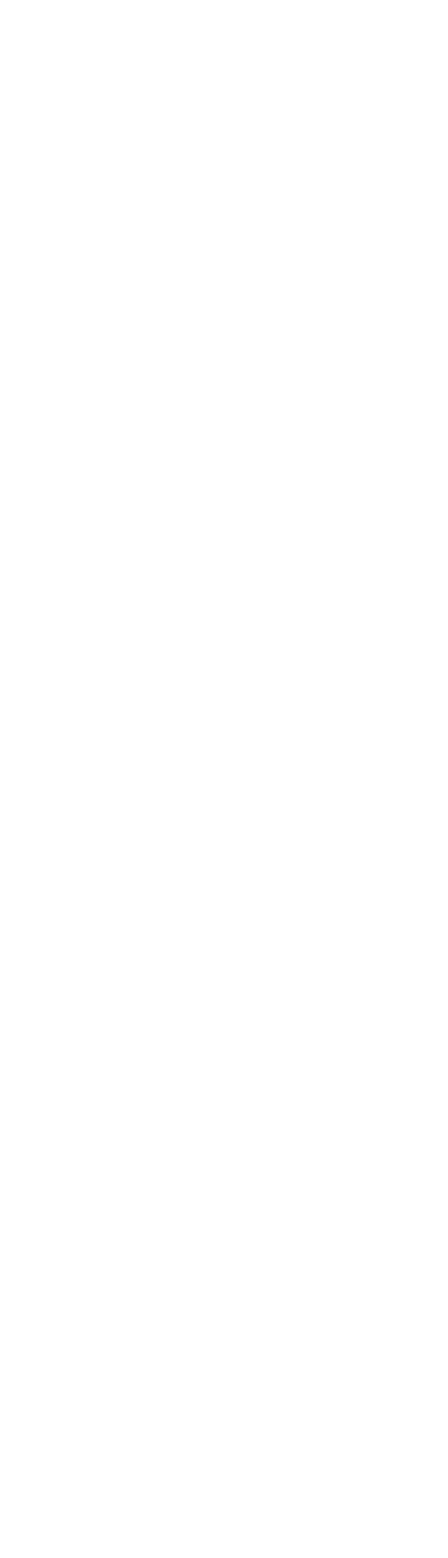
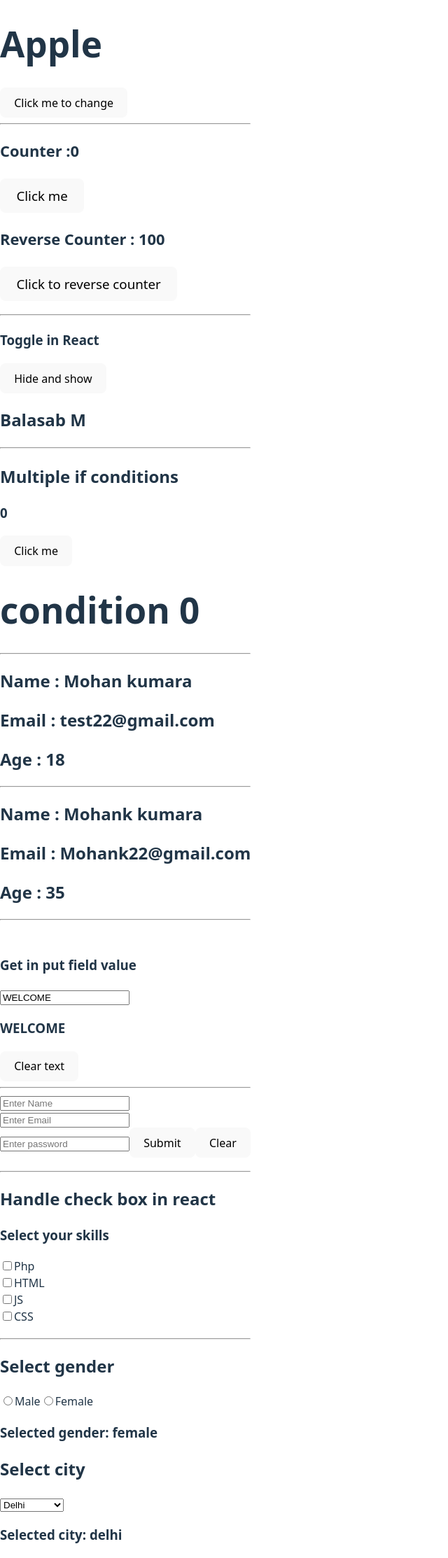
Before and after one commit to balasabm123/React-study-material, a React (Vite) app: page / in a window 1280 px wide. Shown: the whole page at 70% size, without its empty margins (0-640 px from the left). Before the commit the page ends 800 px from the top, so only its background shows below. Built offline with nearby package versions, Linux system fonts and the light colour scheme.

Commit message:
Update App.jsx component with new UI

```diff
--- a/src/App.jsx
+++ b/src/App.jsx
@@ -31,7 +31,7 @@ function App() {
     const getData = (msg) => console.log(msg);
     return (
         <div>
-            {/* <h1>{fruite}</h1>
+            <h1>{fruite}</h1>
             <button onClick={handleFruite}>Click me to change</button>
             <hr></hr>
             <h3><Counter></Counter></h3>
@@ -50,7 +50,7 @@ function App() {
             <hr></hr>
              <Checkbox></Checkbox>
              <hr></hr>
-            <RadioSelect></RadioSelect> */}
+            <RadioSelect></RadioSelect>
         </div>
     )
 
```
